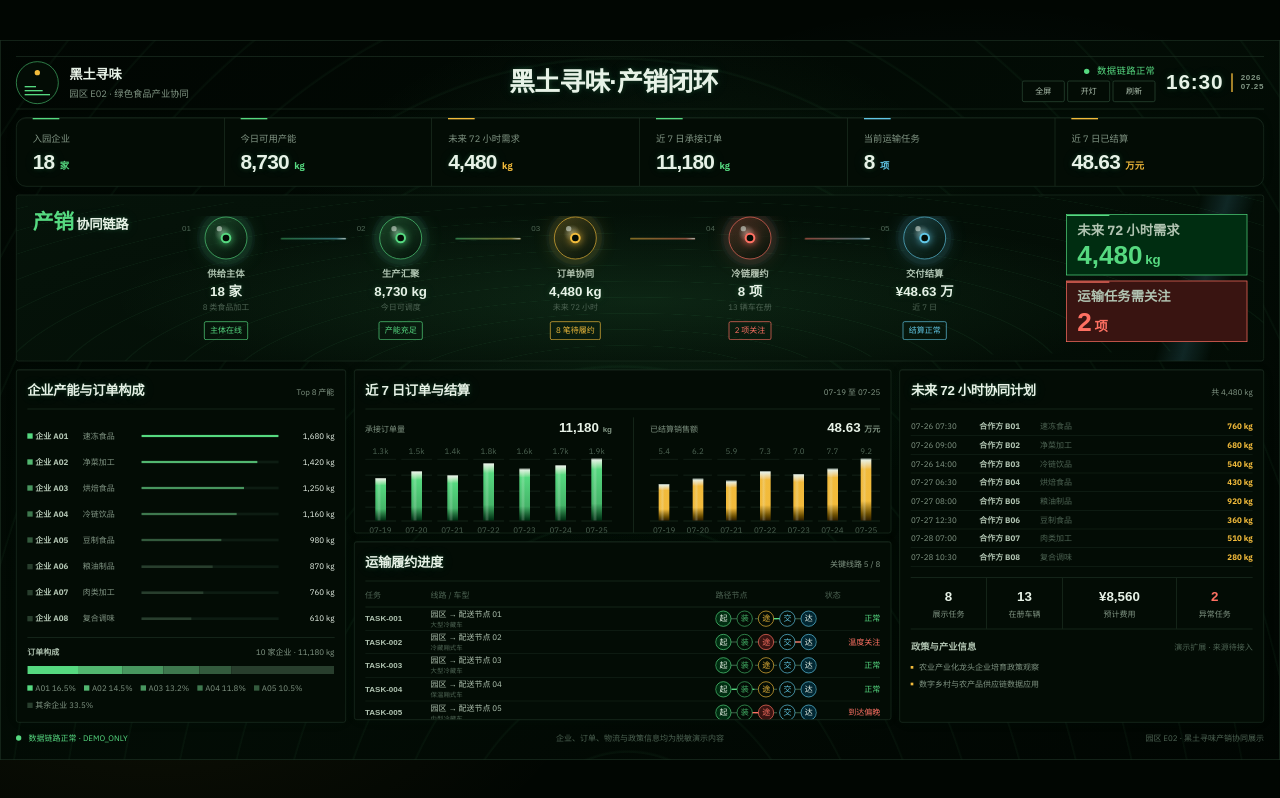
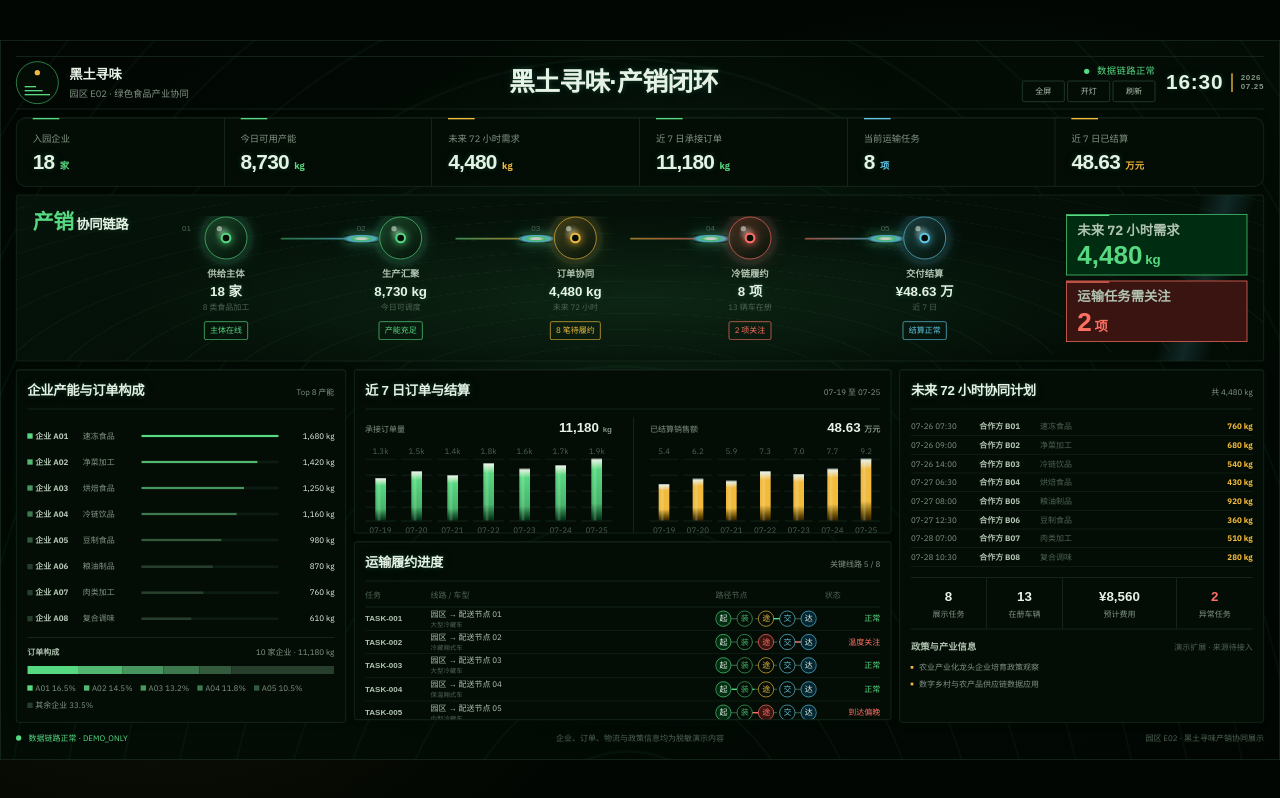
Before and after one commit to Flexibility607/black-soil-flavor-dashboard, a Next.js app: page / in a window 1280 px wide. Built offline with nearby package versions, Linux system fonts and the light colour scheme; a web font is replaced by a local one.

Commit message:
strengthen flow track animation

```diff
--- a/app/dashboard-v3.css
+++ b/app/dashboard-v3.css
@@ -678,31 +678,47 @@ a {
   height: var(--rule-strong);
   margin-top: var(--space-xl);
   margin-inline: var(--space-xs);
-  overflow: hidden;
+  overflow: visible;
   border-radius: var(--radius-chip);
   background: linear-gradient(90deg, var(--color-accent-strong), var(--color-blue));
   box-shadow: 0 0 var(--space-sm) color-mix(in oklch, var(--color-blue) 18%, transparent);
-  opacity: 0.72;
+  opacity: 0.84;
 }
 
 .loop-stage__connector::before {
   position: absolute;
   inset: 0 auto 0 0;
-  top: calc(var(--rule-hairline) * -1);
+  top: calc((var(--space-xs) - var(--rule-strong) - var(--rule-hairline)) * -1);
   bottom: auto;
-  width: 24%;
-  height: calc(var(--rule-strong) + var(--space-2xs));
+  width: 52%;
+  height: var(--space-sm);
   content: "";
   border-radius: var(--radius-chip);
-  background: linear-gradient(
-    90deg,
-    transparent,
-    color-mix(in oklch, var(--color-ink) 92%, transparent),
-    transparent
+  background: radial-gradient(
+    ellipse at center,
+    var(--color-ink) 0 18%,
+    var(--color-accent) 34%,
+    var(--color-blue) 58%,
+    transparent 84%
   );
-  box-shadow: 0 0 var(--space-md) color-mix(in oklch, var(--color-ink) 36%, transparent);
+  box-shadow:
+    0 0 var(--space-sm) color-mix(in oklch, var(--color-accent) 56%, transparent),
+    0 0 var(--space-xl) color-mix(in oklch, var(--color-blue) 32%, transparent);
   opacity: 0;
   animation: connector-flow calc(var(--dur-long) * 19) var(--ease-in-out) infinite;
+}
+
+.screen[data-theme="day"] .loop-stage__connector::before {
+  background: radial-gradient(
+    ellipse at center,
+    var(--color-focus) 0 18%,
+    var(--color-accent) 36%,
+    var(--color-blue) 60%,
+    transparent 86%
+  );
+  box-shadow:
+    0 0 var(--space-sm) color-mix(in oklch, var(--color-accent) 64%, transparent),
+    0 0 var(--space-xl) color-mix(in oklch, var(--color-blue) 38%, transparent);
 }
 
 .loop-stage__connector::after {
@@ -1379,7 +1395,7 @@ a {
 @keyframes connector-flow {
   0% {
     opacity: 0;
-    transform: translateX(-110%);
+    transform: translateX(-105%);
   }
   15%,
   80% {
@@ -1387,7 +1403,7 @@ a {
   }
   100% {
     opacity: 0;
-    transform: translateX(420%);
+    transform: translateX(230%);
   }
 }
 
```
